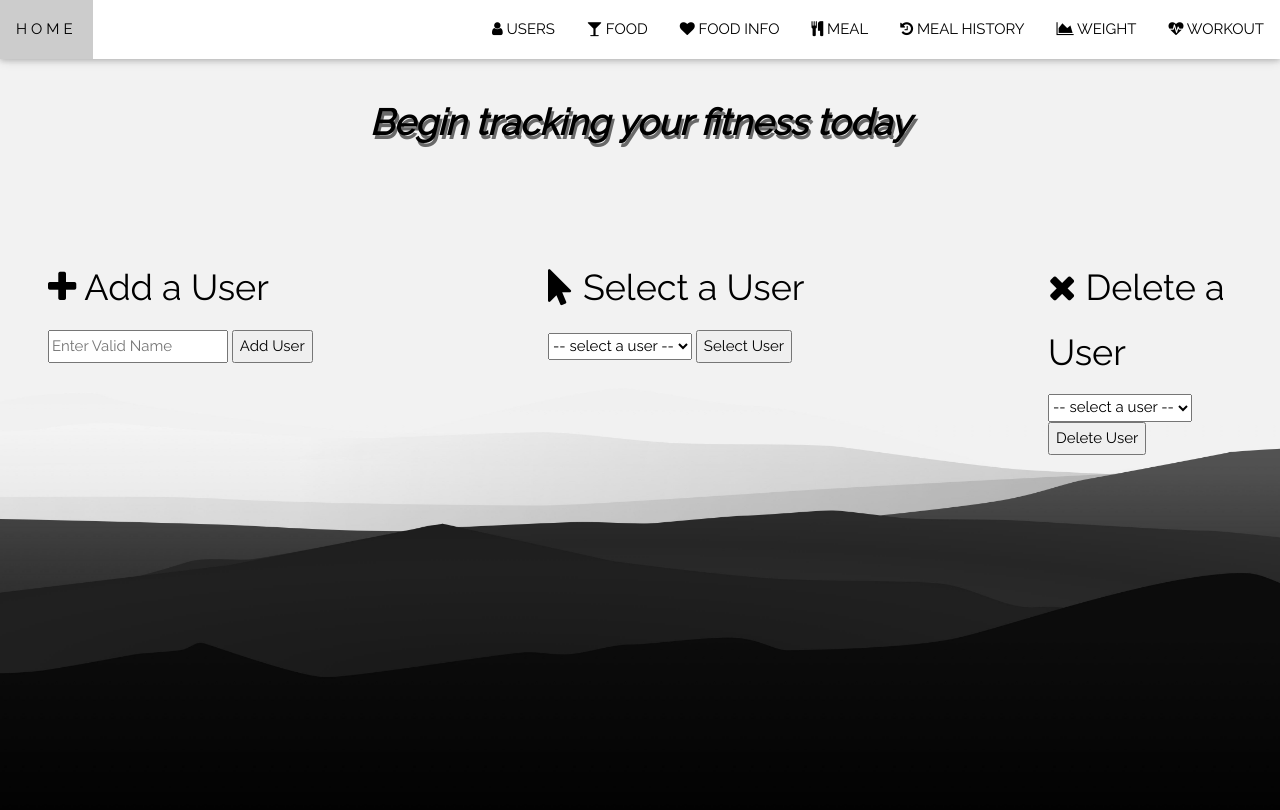
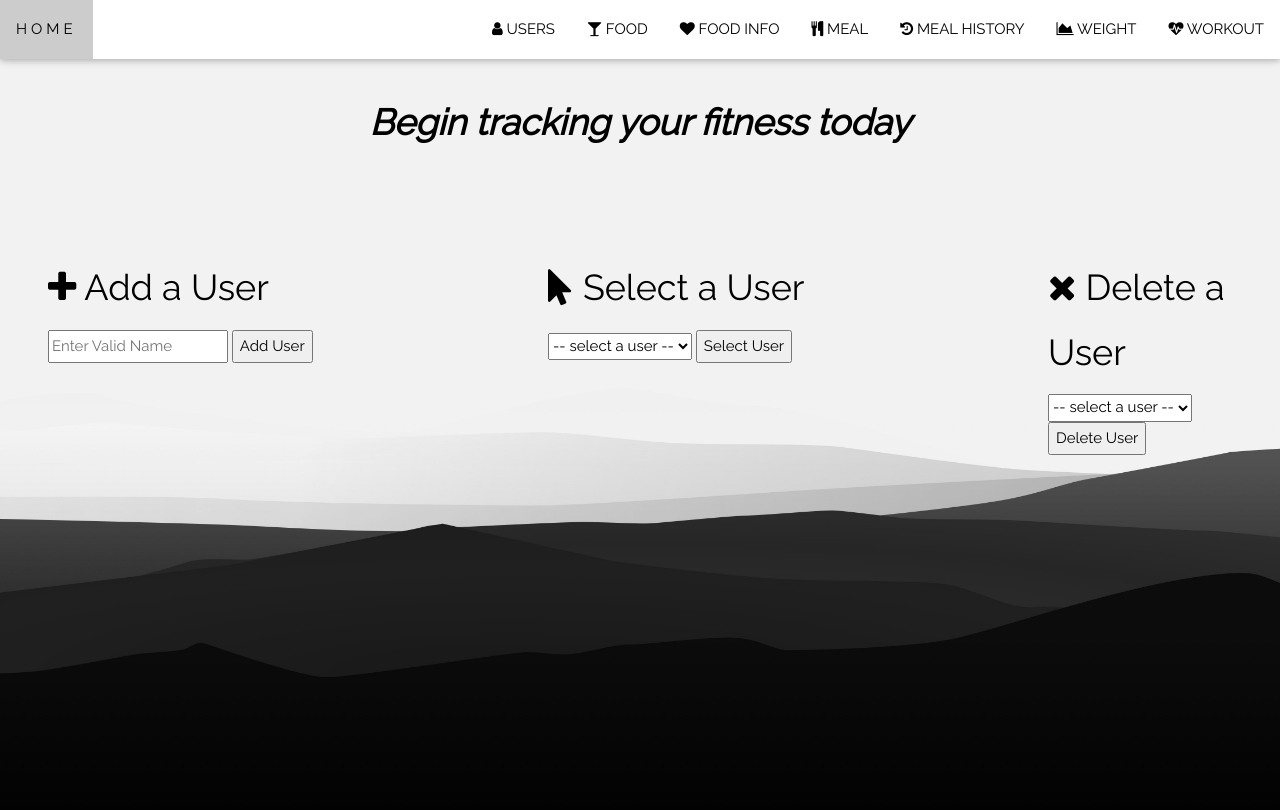
Before and after one commit to daeclerck/FTFinal, a PHP site: page /User/user.php in a window 1280 px wide. Run offline with PHP 8.4, Linux system fonts and the light colour scheme; data that the repository does not hold is empty.

Commit message:
shadow test

```diff
--- a/User/user.php
+++ b/User/user.php
@@ -21,15 +21,8 @@
         }
     ?>
 
-<style>
-    .shadow {
-        text-shadow: 2px 4px #696969;
-    }
-</style>
-
-
 <header class="bgimg-2">
-<h1 class="w3-center shadow" style="Padding:80px"><b><em>Begin tracking your fitness today</em></b></h1>
+<h1 class="w3-center w3-hover-shadow" style="Padding:80px"><b><em>Begin tracking your fitness today</em></b></h1>
 <div class="w3-container" style="Padding:0px 32px">
     <div class="w3-row-padding">
         <!-- Add a User Section -->
```
